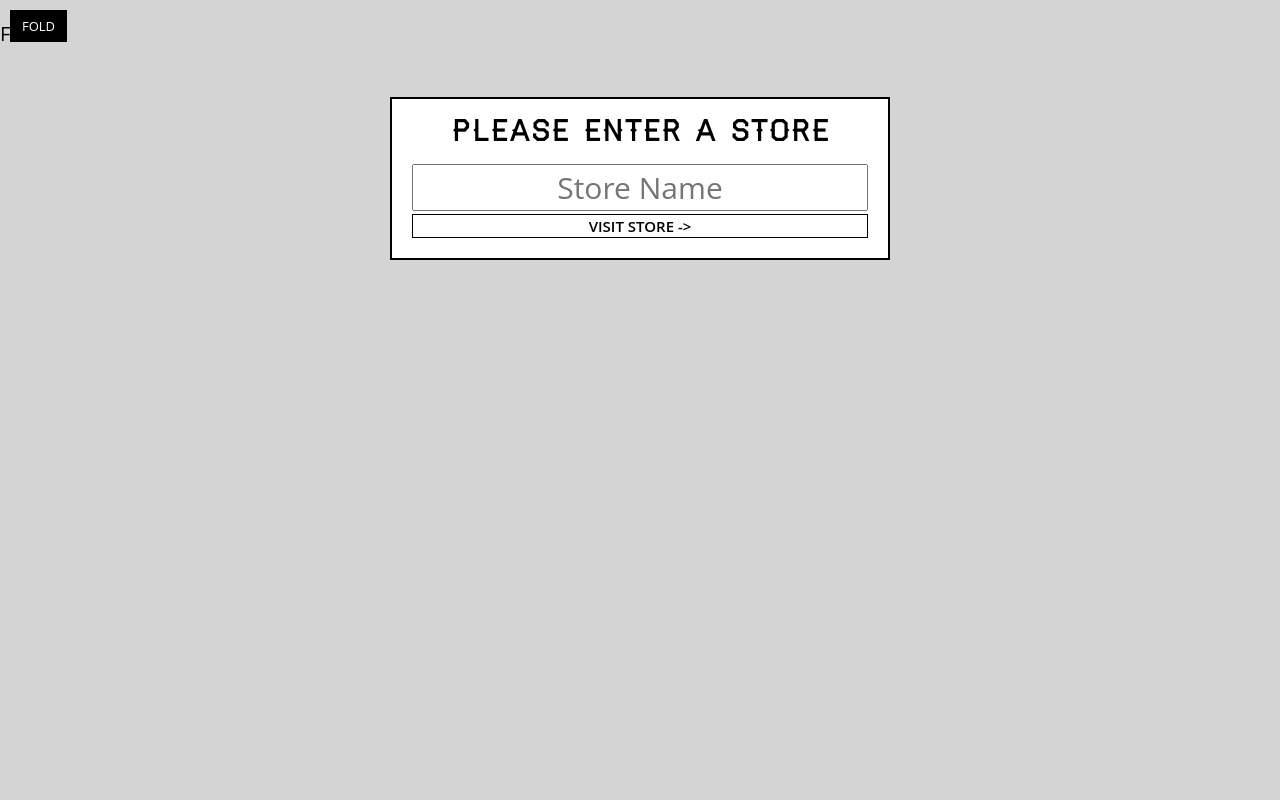
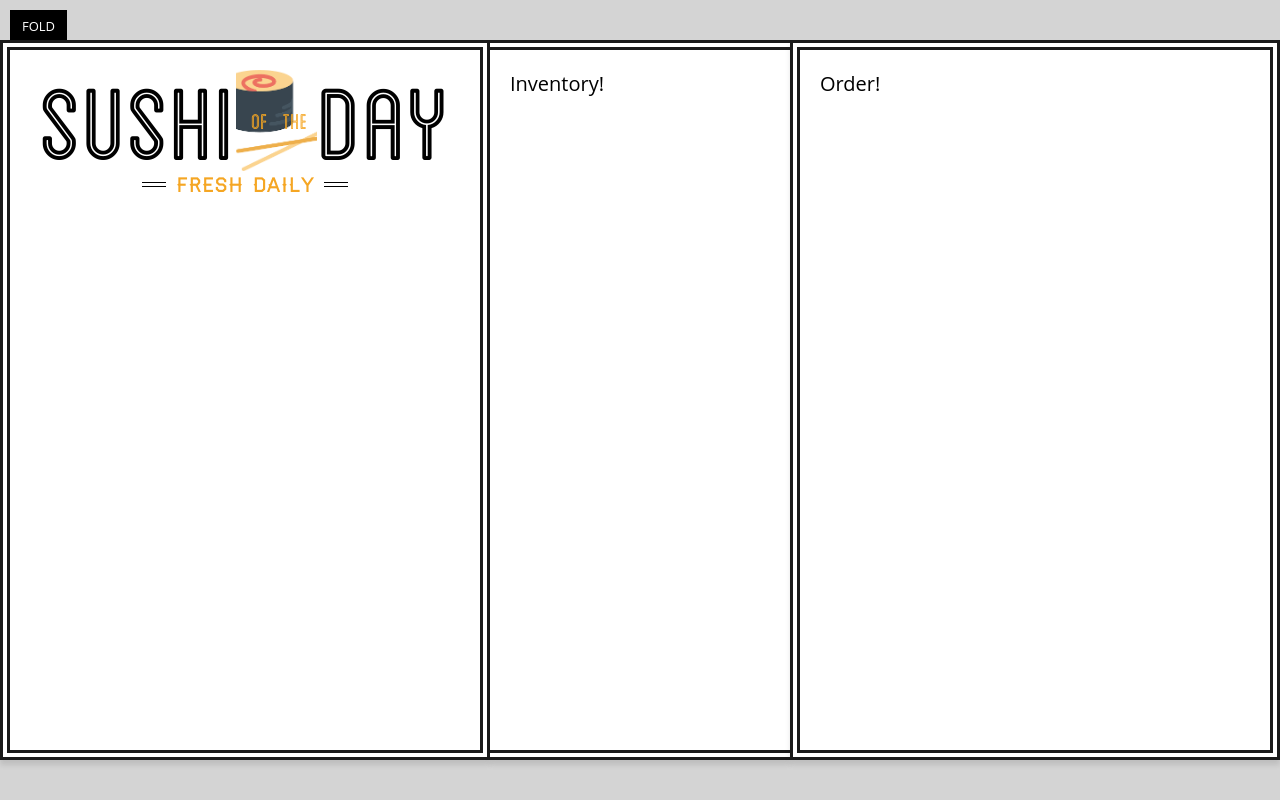
Before and after one commit to kyle-krupp/sushi-market, a React (Create React App) app: page / in a window 1280 px wide. Built offline with nearby package versions, Linux system fonts and the light colour scheme.

Commit message:
main app, header, inventory,  order components created

```diff
--- /dev/null
+++ b/src/components/App.js
@@ -0,0 +1,20 @@
+import React from "react";
+import Header from "./Header";
+import Order from "./Order";
+import Inventory from "./Inventory";
+
+class App extends React.Component {
+  render() {
+    return (
+      <div className="sushi-of-the-day">
+        <div className="menu">
+          <Header />
+        </div>
+        <Inventory />
+        <Order />
+      </div>
+    );
+  }
+}
+
+export default App;
--- /dev/null
+++ b/src/components/Header.js
@@ -0,0 +1,23 @@
+import React, { Component } from "react";
+
+class Header extends Component {
+  render() {
+    return (
+      <header className="top">
+        <h1>
+          Sushi
+          <span className="ofThe">
+            <span className="of">Of</span>
+            <span className="the">The</span>
+          </span>
+          Day
+        </h1>
+        <h3 className="tagline">
+          <span>Fresh Daily</span>
+        </h3>
+      </header>
+    );
+  }
+}
+
+export default Header;
--- /dev/null
+++ b/src/components/Inventory.js
@@ -0,0 +1,9 @@
+import React, { Component } from "react";
+
+class Inventory extends Component {
+  render() {
+    return <div className="inventory">Inventory!</div>;
+  }
+}
+
+export default Inventory;
--- /dev/null
+++ b/src/components/Order.js
@@ -0,0 +1,9 @@
+import React, { Component } from "react";
+
+class Order extends Component {
+  render() {
+    return <div className="order">Order!</div>;
+  }
+}
+
+export default Order;
--- a/src/css/style.css
+++ b/src/css/style.css
@@ -53,14 +53,22 @@
 @font-face {
   font-family: "haymakerregular";
   src: url("./fonts/haymaker-webfont.eot");
-  src: url("./fonts/haymaker-webfont.eot?#iefix") format("embedded-opentype"), url("./fonts/haymaker-webfont.woff") format("woff"), url("./fonts/haymaker-webfont.ttf") format("truetype"), url("./fonts/haymaker-webfont.svg#haymakerregular") format("svg");
+  src: url("./fonts/haymaker-webfont.eot?#iefix") format("embedded-opentype"),
+    url("./fonts/haymaker-webfont.woff") format("woff"),
+    url("./fonts/haymaker-webfont.ttf") format("truetype"),
+    url("./fonts/haymaker-webfont.svg#haymakerregular") format("svg");
   font-weight: normal;
   font-style: normal;
 }
 @font-face {
-  font-family: 'blanchcaps_inline';
+  font-family: "blanchcaps_inline";
   src: url("./fonts/blanch_caps_inline-webfont.eot");
-  src: url("./fonts/blanch_caps_inline-webfont.eot?#iefix") format('embedded-opentype'), url("./fonts/blanch_caps_inline-webfont.woff") format('woff'), url("./fonts/blanch_caps_inline-webfont.ttf") format('truetype'), url("./fonts/blanch_caps_inline-webfont.svg#blanchcaps_inline") format('svg');
+  src: url("./fonts/blanch_caps_inline-webfont.eot?#iefix")
+      format("embedded-opentype"),
+    url("./fonts/blanch_caps_inline-webfont.woff") format("woff"),
+    url("./fonts/blanch_caps_inline-webfont.ttf") format("truetype"),
+    url("./fonts/blanch_caps_inline-webfont.svg#blanchcaps_inline")
+      format("svg");
   font-weight: normal;
   font-style: normal;
 }
@@ -130,7 +138,7 @@ pre {
   word-wrap: break-word;
 }
 q {
-  quotes: 2 1C 2 1D 2 18 2 19;
+  quotes: 2 1c 2 1d 2 18 2 19;
 }
 small {
   font-size: 80%;
@@ -172,9 +180,9 @@ input {
   line-height: normal;
 }
 button,
-html input[type=button],
-input[type=reset],
-input[type=submit] {
+html input[type="button"],
+input[type="reset"],
+input[type="submit"] {
   -webkit-appearance: button;
   cursor: pointer;
 }
@@ -182,17 +190,17 @@ button[disabled],
 input[disabled] {
   cursor: default;
 }
-input[type=checkbox],
-input[type=radio] {
+input[type="checkbox"],
+input[type="radio"] {
   box-sizing: border-box;
   padding: 0;
 }
-input[type=search] {
+input[type="search"] {
   -webkit-appearance: textfield;
   box-sizing: content-box;
 }
-input[type=search]::-webkit-search-cancel-button,
-input[type=search]::-webkit-search-decoration {
+input[type="search"]::-webkit-search-cancel-button,
+input[type="search"]::-webkit-search-decoration {
   -webkit-appearance: none;
 }
 textarea {
@@ -231,11 +239,11 @@ body {
   background: #d4d4d4;
   -webkit-font-smoothing: antialiased;
   -moz-osx-font-smoothing: grayscale;
-  font-family: 'Open Sans', sans-serif;
+  font-family: "Open Sans", sans-serif;
   font-size: 2rem;
 }
 h1 {
-  font-family: 'blanchcaps_inline', sans-serif;
+  font-family: "blanchcaps_inline", sans-serif;
   text-align: center;
   font-weight: normal;
   margin: 0;
@@ -246,7 +254,7 @@ h4,
 h5,
 h6 {
   font-weight: normal;
-  font-family: 'haymakerregular', sans-serif;
+  font-family: "haymakerregular", sans-serif;
 }
 h2 {
   text-align: center;
@@ -276,7 +284,7 @@ header.top h1 .ofThe {
   justify-content: center;
   -webkit-box-align: center;
   align-items: center;
-  background: url("images/anchor.svg") center no-repeat;
+  background: url("images/sushi.png") center no-repeat;
   background-size: cover;
   padding: 0 1rem;
 }
@@ -307,7 +315,7 @@ header.top h3:after {
   position: absolute;
   width: 130%;
   height: 1px;
-  content: '';
+  content: "";
   top: 5px;
   margin-left: -15%;
 }
@@ -315,7 +323,7 @@ header.top h3:after {
   top: auto;
   bottom: 7px;
 }
-.catch-of-the-day {
+.sushi-of-the-day {
   display: -webkit-box;
   display: flex;
   height: 90vh;
@@ -327,7 +335,7 @@ header.top h3:after {
   -webkit-transform-style: preserve-3d;
   transform-style: preserve-3d;
 }
-.catch-of-the-day > * {
+.sushi-of-the-day > * {
   -webkit-box-flex: 1;
   flex: 1 4 auto;
   padding: 2rem;
@@ -336,29 +344,31 @@ header.top h3:after {
   background: #fff;
   -webkit-transition: all 0.3s;
   transition: all 0.3s;
-  box-shadow: 0 5px 5px rgba(0,0,0,0.1);
+  box-shadow: 0 5px 5px rgba(0, 0, 0, 0.1);
   overflow: scroll;
 }
-.catch-of-the-day > *:first-child {
+.sushi-of-the-day > *:first-child {
   flex-shrink: 1;
   flex-basis: 50%;
   -webkit-transform: translateX(50%) rotateY(6deg) translateX(-50%);
   transform: translateX(50%) rotateY(6deg) translateX(-50%);
 }
-.catch-of-the-day > *:nth-child(2) {
+.sushi-of-the-day > *:nth-child(2) {
   -webkit-transform: translateX(-50%) rotateY(-14deg) translateX(50%);
   transform: translateX(-50%) rotateY(-14deg) translateX(50%);
   border-left: 0;
   border-right: 0;
   min-width: 300px;
 }
-.catch-of-the-day > *:last-child {
+.sushi-of-the-day > *:last-child {
   flex-shrink: 1;
   flex-basis: 50%;
-  -webkit-transform: translateX(-50%) rotateY(10deg) translateX(50%) scale(1.08) translateX(24px);
-          transform: translateX(-50%) rotateY(10deg) translateX(50%) scale(1.08) translateX(24px);
+  -webkit-transform: translateX(-50%) rotateY(10deg) translateX(50%) scale(1.08)
+    translateX(24px);
+  transform: translateX(-50%) rotateY(10deg) translateX(50%) scale(1.08)
+    translateX(24px);
 }
-input#fold:not(:checked) ~ #main .catch-of-the-day > * {
+input#fold:not(:checked) ~ #main .sushi-of-the-day > * {
   -webkit-transform: none;
   transform: none;
 }
@@ -514,20 +524,20 @@ ul.order li span.count span {
   margin-right: 1rem;
 }
 button,
-input[type=submit] {
+input[type="submit"] {
   text-transform: uppercase;
   background: none;
-  border: 1px solid #000;
+  border: 1px solid lightblue;
   font-weight: 600;
   font-size: 1.5rem;
-  font-family: 'Open Sans';
+  font-family: "Open Sans";
   -webkit-transition: all 0.2s;
   transition: all 0.2s;
   position: relative;
   z-index: 2;
 }
 button[disabled],
-input[type=submit][disabled] {
+input[type="submit"][disabled] {
   color: #d12028;
   background: #fff;
   border-color: #d12028;
@@ -535,17 +545,17 @@ input[type=submit][disabled] {
   transform: rotate(-10deg) scale(2) translateX(50%) translateY(-50%);
 }
 button[disabled]:hover,
-input[type=submit][disabled]:hover {
+input[type="submit"][disabled]:hover {
   color: #d12028;
   cursor: not-allowed;
 }
 button[disabled]:after,
-input[type=submit][disabled]:after {
+input[type="submit"][disabled]:after {
   display: none;
 }
 button:after,
-input[type=submit]:after {
-  content: '';
+input[type="submit"]:after {
+  content: "";
   z-index: -1;
   display: block;
   background: #000;
@@ -558,32 +568,32 @@ input[type=submit]:after {
   transition: all 0.2s;
 }
 button:hover,
-input[type=submit]:hover,
+input[type="submit"]:hover,
 button:focus,
-input[type=submit]:focus {
+input[type="submit"]:focus {
   color: #fff;
   outline: 0;
 }
 button:hover:after,
-input[type=submit]:hover:after,
+input[type="submit"]:hover:after,
 button:focus:after,
-input[type=submit]:focus:after {
+input[type="submit"]:focus:after {
   height: 100%;
 }
 button.warning:after,
-input[type=submit].warning:after {
+input[type="submit"].warning:after {
   background: #d12028;
 }
 button.success:after,
-input[type=submit].success:after {
+input[type="submit"].success:after {
   background: #2dc22d;
 }
 button.github,
-input[type=submit].github,
+input[type="submit"].github,
 button.facebook,
-input[type=submit].facebook,
+input[type="submit"].facebook,
 button.twitter,
-input[type=submit].twitter {
+input[type="submit"].twitter {
   border: 0;
   display: block;
   margin-bottom: 2rem;
@@ -592,27 +602,27 @@ input[type=submit].twitter {
   padding: 2rem;
 }
 button.github,
-input[type=submit].github {
+input[type="submit"].github {
   background: #82d465;
 }
 button.github:after,
-input[type=submit].github:after {
+input[type="submit"].github:after {
   background: #5cc437;
 }
 button.facebook,
-input[type=submit].facebook {
+input[type="submit"].facebook {
   background: #3864a3;
 }
 button.facebook:after,
-input[type=submit].facebook:after {
+input[type="submit"].facebook:after {
   background: #2d5082;
 }
 button.twitter,
-input[type=submit].twitter {
+input[type="submit"].twitter {
   background: #5ea9dd;
 }
 button.twitter:after,
-input[type=submit].twitter:after {
+input[type="submit"].twitter:after {
   background: #2c8dd0;
 }
 .store-selector {
@@ -620,7 +630,7 @@ input[type=submit].twitter:after {
   max-width: 500px;
   margin: 50px auto;
   padding: 2rem;
-  border: 2px solid #000;
+  border: 2px solid lightblue;
 }
 .store-selector input,
 .store-selector button {
--- a/src/index.js
+++ b/src/index.js
@@ -1,6 +1,7 @@
 import React from "react";
 import { render } from "react-dom";
 import StorePicker from "./components/StorePicker";
+import App from "./components/App";
 import "./css/style.css";
 
-render(<StorePicker />, document.querySelector("#main"));
+render(<App />, document.querySelector("#main"));
```
Also changed, not shown: src/css/images/sushi.png (added). Lines whose indentation alone changed are shown as unchanged.
